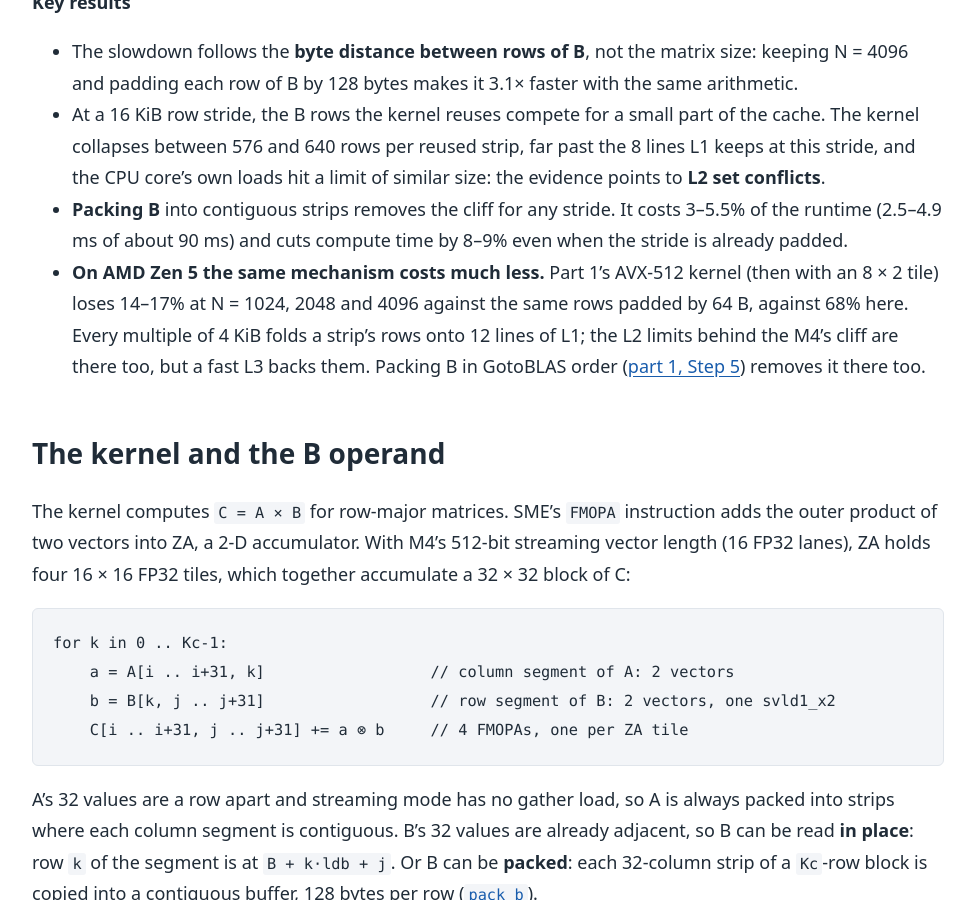
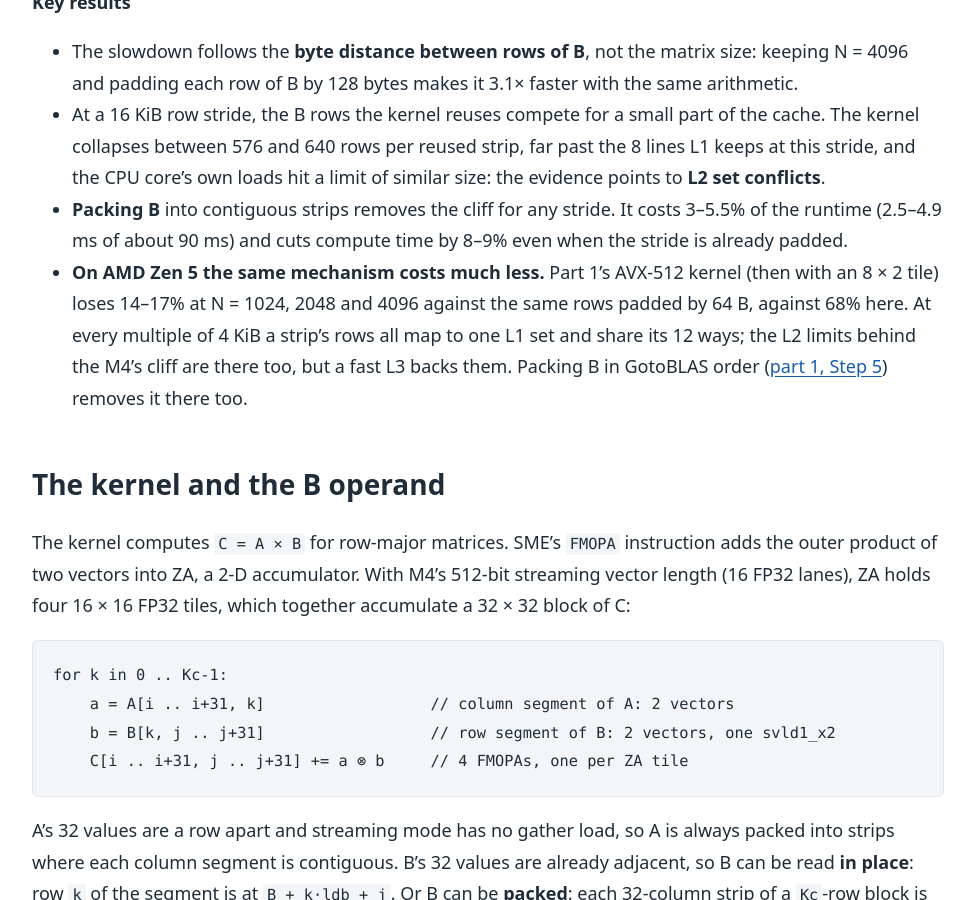
Before and after one commit to vdeviatkov/hpc-math-core, a Jekyll site: the page built from docs/articles/sme2-cache-associativity.md, in a window 1280 px wide and 900 px high, scrolled down 463 px. Shown: the whole window, without its empty margins (152-1127 px from the left). Built offline with Jekyll 4.4.1, drawn with Linux system fonts in a browser that asks for light colours.

Commit message:
Fixed docs

```diff
--- a/docs/articles/sme2-cache-associativity.md
+++ b/docs/articles/sme2-cache-associativity.md
@@ -32,8 +32,9 @@ cliff to its cause and measures both fixes.
   time by 8–9% even when the stride is already padded.
 - **On AMD Zen 5 the same mechanism costs much less.** Part 1's AVX-512
   kernel (then with an 8 × 2 tile) loses 14–17% at N = 1024, 2048 and
-  4096 against the same rows padded by 64 B, against 68% here. Every
-  multiple of 4 KiB folds a strip's rows onto 12 lines of L1; the L2
+  4096 against the same rows padded by 64 B, against 68% here. At every
+  multiple of 4 KiB a strip's rows all map to one L1 set and share its
+  12 ways; the L2
   limits behind the M4's cliff are there too, but a fast L3 backs them.
   Packing B in GotoBLAS order ([part 1, Step 5](simd-gemm.md#step-5-pack-b))
   removes it there too.
```
Also changed, not shown: docs/articles/simd-gemm.md (+2 -2 lines), docs/kernels/avx512.md (+13 -6 lines).
